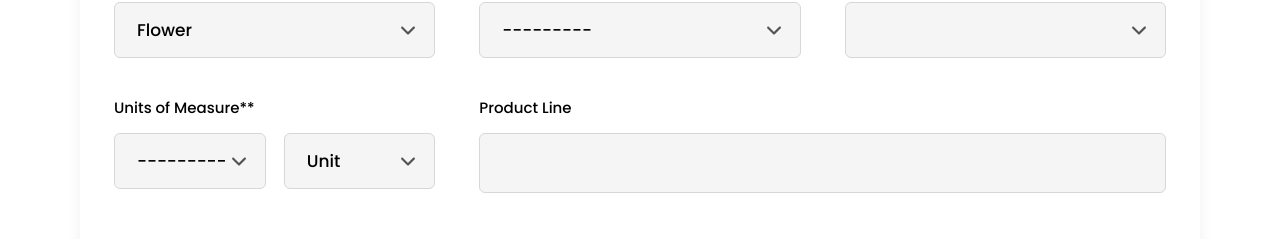
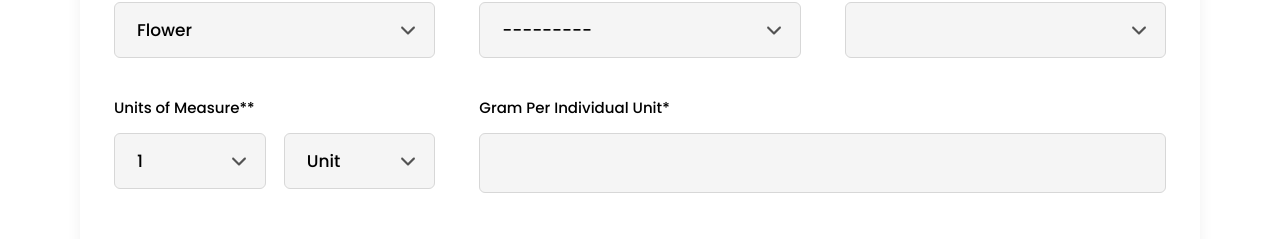
Before and after one commit to mahfuz091/ashwiiinn, a Next.js app: page /product-listing in a window 1280 px wide. Both pictures are taken after a click on the element 320 px from the left and 271 px from the top of the page. Shown: the part 534-773 px from the top of the page. Built offline with nearby package versions, Linux system fonts and the light colour scheme.

Commit message:
product listing page update

```diff
--- a/src/Components/MultiStepper/Steps/ProductSpec.jsx
+++ b/src/Components/MultiStepper/Steps/ProductSpec.jsx
@@ -57,7 +57,7 @@ const ProductSpec = ({ onSubmit, currentStep, setCurrentStep }) => {
                   id=''
                   {...register("unit")}
                 >
-                  <option value=''>---------</option>
+                  <option value=''>1</option>
                 </select>
                 <select className='w-full input-primary' name='' id=''>
                   <option value=''>Unit</option>
@@ -69,11 +69,8 @@ const ProductSpec = ({ onSubmit, currentStep, setCurrentStep }) => {
             </div>
           </div>
           <div className='form-control w-full col-span-2'>
-            <label htmlFor=''>Product Line</label>
-            <input
-              className='w-full input-primary'
-              {...register("productLine")}
-            />
+            <label htmlFor=''>Gram Per Individual Unit*</label>
+            <input className='w-full input-primary' {...register("gpiu")} />
           </div>
         </div>
         <div className='md:grid grid-cols-3 gap-[44px] mt-[45px]'>
--- a/src/Components/MultiStepper/Steps/Strains.jsx
+++ b/src/Components/MultiStepper/Steps/Strains.jsx
@@ -25,7 +25,7 @@ const Strains = ({ onSubmit, currentStep, setCurrentStep }) => {
             </p>
           </div>
           <div className='form-control w-full'>
-            <label htmlFor=''>Manage Strains</label>
+            <label htmlFor=''>Strains Classification*</label>
             <select className='w-full input-primary' name='' id=''>
               <option value=''></option>
             </select>
--- a/src/Components/MultiStepper/Steps/VolumeDiscounts.jsx
+++ b/src/Components/MultiStepper/Steps/VolumeDiscounts.jsx
@@ -33,10 +33,10 @@ const VolumeDiscounts = ({ onSubmit, currentStep, setCurrentStep }) => {
               If a customer buys
             </span>
             <div className='form-control md:w-[302px]'>
-              <label htmlFor=''>Product Line</label>
+              <label htmlFor=''>Quantity</label>
               <input
                 className='w-full input-primary'
-                {...register("field1")}
+                {...register("quantity")}
                 placeholder='2 (Minimum)'
               />
             </div>
@@ -44,10 +44,10 @@ const VolumeDiscounts = ({ onSubmit, currentStep, setCurrentStep }) => {
               or more, the customer will get
             </p>
             <div className='form-control md:w-[302px]'>
-              <label htmlFor=''>Product Line</label>
+              <label htmlFor=''>Discount</label>
               <input
                 className='w-full input-primary'
-                {...register("productLinePercentage")}
+                {...register("discountPercentage")}
                 placeholder='%'
               />
             </div>
```
